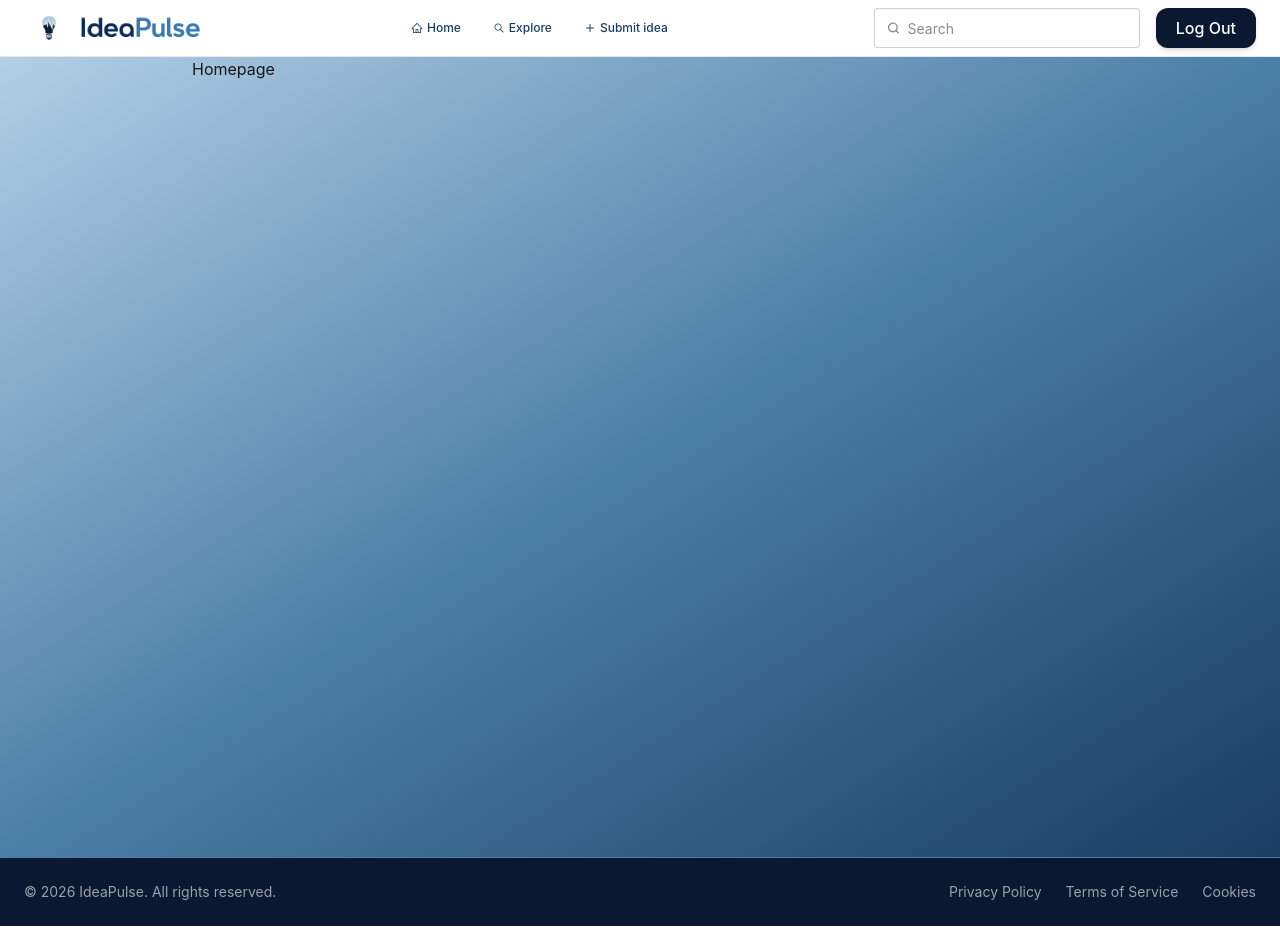
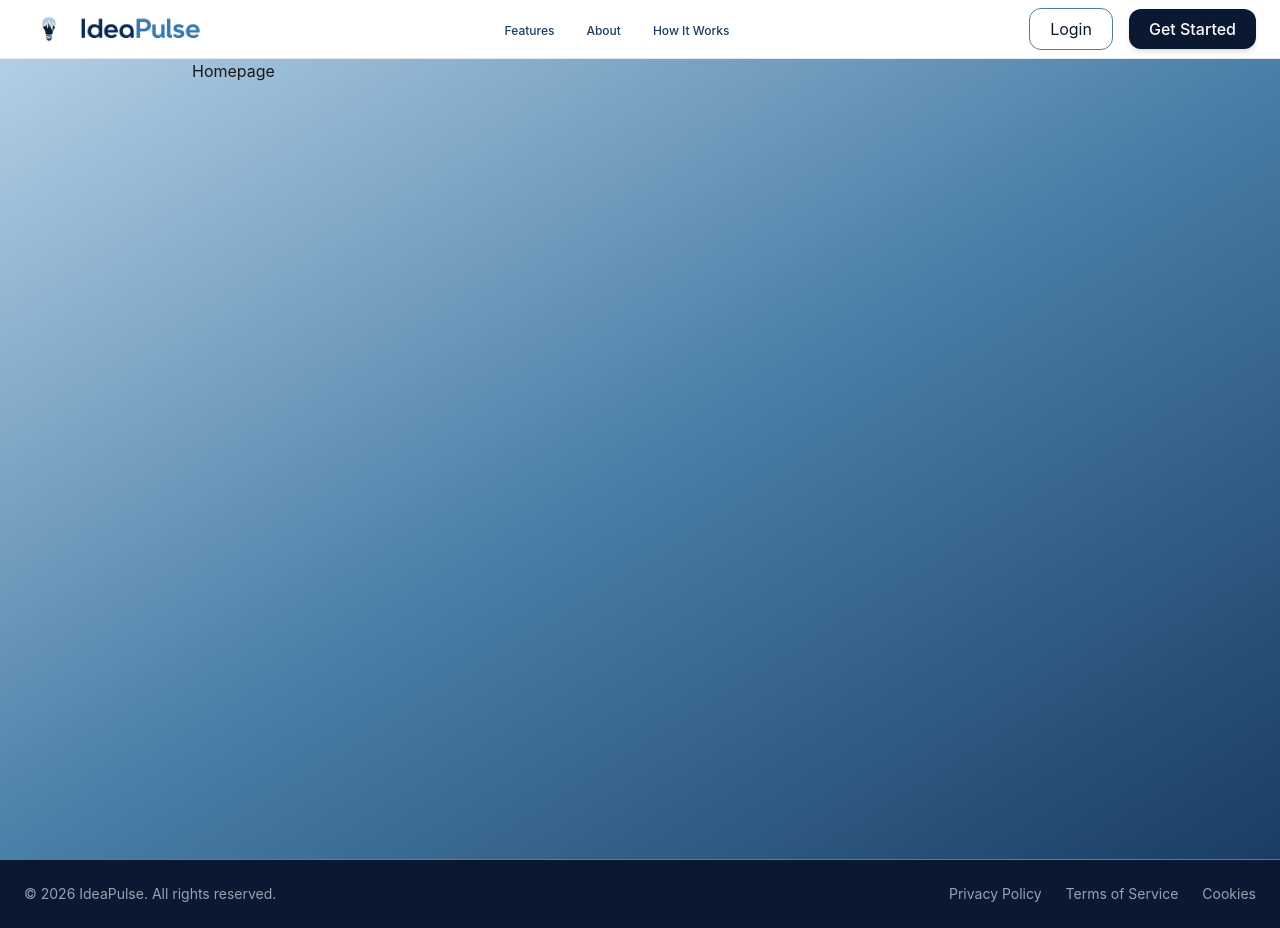
Before and after one commit to sanjidaj/IdeaPulse, a React (Vite) app: page /homepage in a window 1280 px wide. Built offline with nearby package versions, Linux system fonts and the light colour scheme.

Commit message:
Fixed Login issue

```diff
--- a/src/components/landingPage/LandingNavbar.jsx
+++ /dev/null
@@ -1,74 +0,0 @@
-import { Link } from "react-router";
-import logoImg from "../../assets/logo.png"
-import LogoText from "../../assets/logoText.png"
-
-
-const LandingNavbar = () => {
-  return (
-    <nav className="bg-white  border-b border-gray-200 sticky top-0 z-50">
-      <div className="max-w-7xl mx-auto flex items-center justify-between px-6 py-2">
-
-        {/* Logo image */}
-        <Link to="/" className="flex items-center">
-          <img
-            src={logoImg}
-            alt="Logo"
-            className="h-10"
-          />
-          {/* Logo Text*/}
-          <img
-            src={LogoText}
-            alt="LogoText"
-            className="h-7"
-          />
-
-        </Link>
-
-        {/* navigation link */}
-        <ul className="hidden md:flex items-center gap-8 text-gray-700 font-medium">
-          <li>
-            <Link to="features"  className="text-xs hover:text-[#4A7FA7] transition text-[#1A3D63] hover:underline flex items-center gap-1">
-               Features
-            </Link>
-          </li>
-
-          <li>
-            <Link to="/about"  className="text-xs hover:text-[#4A7FA7] transition text-[#1A3D63] hover:underline flex items-center gap-1">
-              About
-            </Link>
-          </li>
-          <li>
-            <Link to="/how-it-works" className="text-xs hover:text-[#4A7FA7] transition text-[#1A3D63] hover:underline flex items-center gap-1">
-               How It Works
-
-            </Link>
-          </li>
-
-
-
-        </ul>
-
-        {/* Buttons */}
-        <div className="flex items-center gap-4">
-          <Link
-            to="/login"
-            className="px-4 py-1 rounded-xl border border-[#4A7FA7] text-[#0A1931] hover:bg-[#EAF3FB] transition"
-          >
-            Login
-          </Link>
-
-          <Link
-            to="/register"
-            className="bg-[#0A1931] text-white px-5 py-2 rounded-xl font-medium hover:bg-[#4A7FA7] transition shadow-md"
-          >
-            Get Started
-          </Link>
-        </div>
-
-
-      </div>
-    </nav>
-  );
-};
-
-export default LandingNavbar;
--- a/src/components/shared/Navbar.jsx
+++ b/src/components/shared/Navbar.jsx
@@ -1,81 +1,109 @@
-import { Link } from "react-router";
-import logoImg from "../../assets/logo.png"
-import LogoText from "../../assets/logoText.png"
-import { IoIosSearch } from "react-icons/io";
-import { FiPlus } from "react-icons/fi";
-import { AiOutlineHome } from "react-icons/ai";
+import { Link, useNavigate } from "react-router";
+import logoImg from "../../assets/logo.png";
+import LogoText from "../../assets/logoText.png";
+import { FaHome } from "react-icons/fa";
 
 const Navbar = () => {
-     return (
-    <nav className="bg-white  border-b border-gray-200 sticky top-0 z-50">
+  const navigate = useNavigate();
+
+  const user = JSON.parse(localStorage.getItem("user"));
+
+  const handleLogout = () => {
+    localStorage.removeItem("user");
+    navigate("/");
+    window.location.reload();
+  };
+
+  return (
+    <nav className="bg-white border-b border-gray-200 sticky top-0 z-50">
       <div className="max-w-7xl mx-auto flex items-center justify-between px-6 py-2">
 
-        {/* Logo image */}
-        <Link to="/homepage" className="flex items-center">
+        {/* Logo */}
+        <Link to="/" className="flex items-center">
           <img
             src={logoImg}
             alt="Logo"
             className="h-10"
           />
-          {/* Logo Text*/}
+
           <img
             src={LogoText}
-            alt="LogoText"
+            alt="Logo Text"
             className="h-7"
           />
-
         </Link>
 
-        {/* navigation link */}
+        {/* Navigation */}
         <ul className="hidden md:flex items-center gap-8 text-gray-700 font-medium">
+
           <li>
-            <Link to="/homepage"  className=" text-xs hover:text-[#4A7FA7] transition text-[#1A3D63] hover:underline flex items-center gap-1">
-               <AiOutlineHome/>Home
+            <Link
+              to="/features"
+              className="text-xs text-[#1A3D63] hover:text-[#4A7FA7] hover:underline transition"
+            >
+              Features
             </Link>
           </li>
 
           <li>
-            <Link to="/explore"  className="text-xs hover:text-[#4A7FA7] transition text-[#1A3D63] hover:underline flex items-center gap-1">
-              <IoIosSearch/>Explore
-            </Link>
-          </li>
-          <li>
-            <Link to="/submitidea" className="text-xs hover:text-[#4A7FA7] transition text-[#1A3D63] hover:underline flex items-center gap-1">
-               <FiPlus/>Submit idea
-
+            <Link
+              to="/about"
+              className="text-xs text-[#1A3D63] hover:text-[#4A7FA7] hover:underline transition"
+            >
+              About
             </Link>
           </li>
 
-
+          <li>
+            <Link
+              to="/how-it-works"
+              className="text-xs text-[#1A3D63] hover:text-[#4A7FA7] hover:underline transition"
+            >
+              How It Works
+            </Link>
+          </li>
 
         </ul>
 
-        {/* Buttons */}
-        <div className="flex items-center justify-between gap-4">
-                     <label className="input flex-1">
-                         <svg className="h-[1em] opacity-50" xmlns="http://www.w3.org/2000/svg" viewBox="0 0 24 24">
-                             <g
-                                 strokeLinejoin="round"
-                                 strokeLinecap="round"
-                                 strokeWidth="2.5"
-                                 fill="none"
-                                 stroke="currentColor"
-                             >
-                                 <circle cx="11" cy="11" r="8"></circle>
-                                 <path d="m21 21-4.3-4.3"></path>
-                             </g>
-                         </svg>
-                         <input type="search" required placeholder="Search" />
-                     </label>
+        {/* Right Side */}
+        <div className="flex items-center gap-4">
 
-          <Link
-            to="/"
-            className="bg-[#0A1931] shrink-0 text-white px-5 py-2 rounded-xl font-medium hover:bg-[#4A7FA7] transition shadow-md"
-          >
-            Log Out
-          </Link>
+          {user ? (
+            <>
+              <Link to="/homepage" className=" text-[#1A3D63] hover:text-[#4A7FA7] transition flex justify-center items-center gap-2">
+                  <FaHome/>Home
+              </Link>
+
+
+              {/* Logout */}
+              <button
+                onClick={handleLogout}
+                className="bg-[#0A1931] text-white px-5 py-2 rounded-xl font-medium hover:bg-[#4A7FA7] transition shadow-md"
+              >
+                Logout
+              </button>
+            </>
+          ) : (
+            <>
+              {/* Login */}
+              <Link
+                to="/login"
+                className="px-5 py-2 rounded-xl border border-[#4A7FA7] text-[#0A1931] hover:bg-[#EAF3FB] transition"
+              >
+                Login
+              </Link>
+
+              {/* Register */}
+              <Link
+                to="/register"
+                className="bg-[#0A1931] text-white px-5 py-2 rounded-xl font-medium hover:bg-[#4A7FA7] transition shadow-md"
+              >
+                Get Started
+              </Link>
+            </>
+          )}
+
         </div>
-
 
       </div>
     </nav>
--- a/src/layout/LandingLayout.jsx
+++ b/src/layout/LandingLayout.jsx
@@ -1,13 +1,13 @@
 
 import { Outlet } from "react-router";
-import LandingNavbar from "../components/landingPage/LandingNavbar";
 import Footer from "../components/shared/Footer";
+import Navbar from "../components/shared/Navbar";
 // import heroImg from "../assets/hero-bg.jpg"
 
 const LandingLayout = () => {
   return (
     <>
-      <LandingNavbar/>
+      <Navbar/>
 
 
       <main className="">
--- a/src/pages/About.jsx
+++ b/src/pages/About.jsx
@@ -8,18 +8,17 @@ const About = () => {
           About IdeaPulse
         </h1>
 
-        <div className=" p-10 space-y-6">
+        <div className=" p-10 space-y-6 ">
 
           <p className="text-lg leading-8 text-white">
-            IdeaPulse is a startup idea validation platform where entrepreneurs,
-            students, and innovators can share their ideas and receive valuable
-            feedback before investing time and resources into development.
+            IdeaPulse is a startup idea validation platform where entrepreneurs, students and innovators can share their ideas and receive valuable feedback before investing time and resources into development.
           </p>
 
           <p className="text-lg leading-8 text-white">
-            The platform encourages collaboration by allowing users to publish
-            startup concepts, gather opinions, and discover innovative ideas
-            from the community.
+            The platform encourages collaboration by allowing users to publish startup concepts, gather opinions and discover innovative ideas from the community. Through constructive discussions and community engagement, users can identify the strengths and weaknesses of their ideas, refine their concepts and make informed decisions before moving forward.
+          </p>
+          <p className="text-lg leading-8 text-white">
+            Whether you're launching your first startup or exploring your next big innovation, IdeaPulse provides a supportive space to validate ideas, learn from others and transform creative concepts into stronger, more successful ventures.
           </p>
 
           <div className="grid md:grid-cols-3 gap-6 pt-6">
--- a/src/pages/Login.jsx
+++ b/src/pages/Login.jsx
@@ -1,5 +1,5 @@
 
-import { useState } from "react";
+import { useEffect, useState } from "react";
 import { Link, useNavigate } from "react-router";
 import api from "../services/api";
 import LogoText from "../assets/logoText.png"
@@ -11,6 +11,13 @@ import toast from "react-hot-toast";
 const Login = () => {
 
   const navigate = useNavigate();
+  useEffect(() => {
+  const user = JSON.parse(localStorage.getItem("user"));
+
+  if (user) {
+    navigate("/homepage");
+  }
+}, [navigate]);
 
   const [formData, setFormData] = useState({
     email: "",
--- a/src/route/Router.jsx
+++ b/src/route/Router.jsx
@@ -70,7 +70,7 @@ export const router = createBrowserRouter([
 
 
     ],
-    // errorElement: <NotFoundPage/>
+
   },
   {
     path: "*",
```
